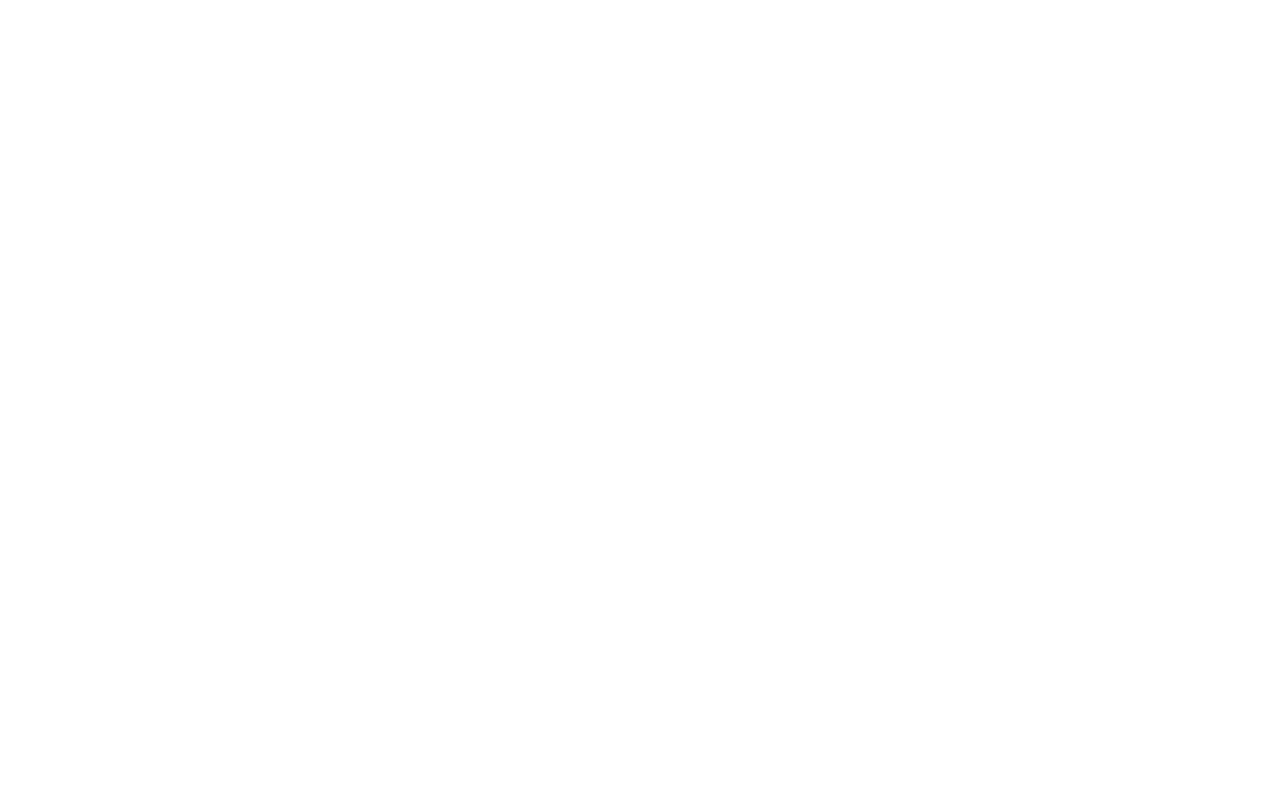
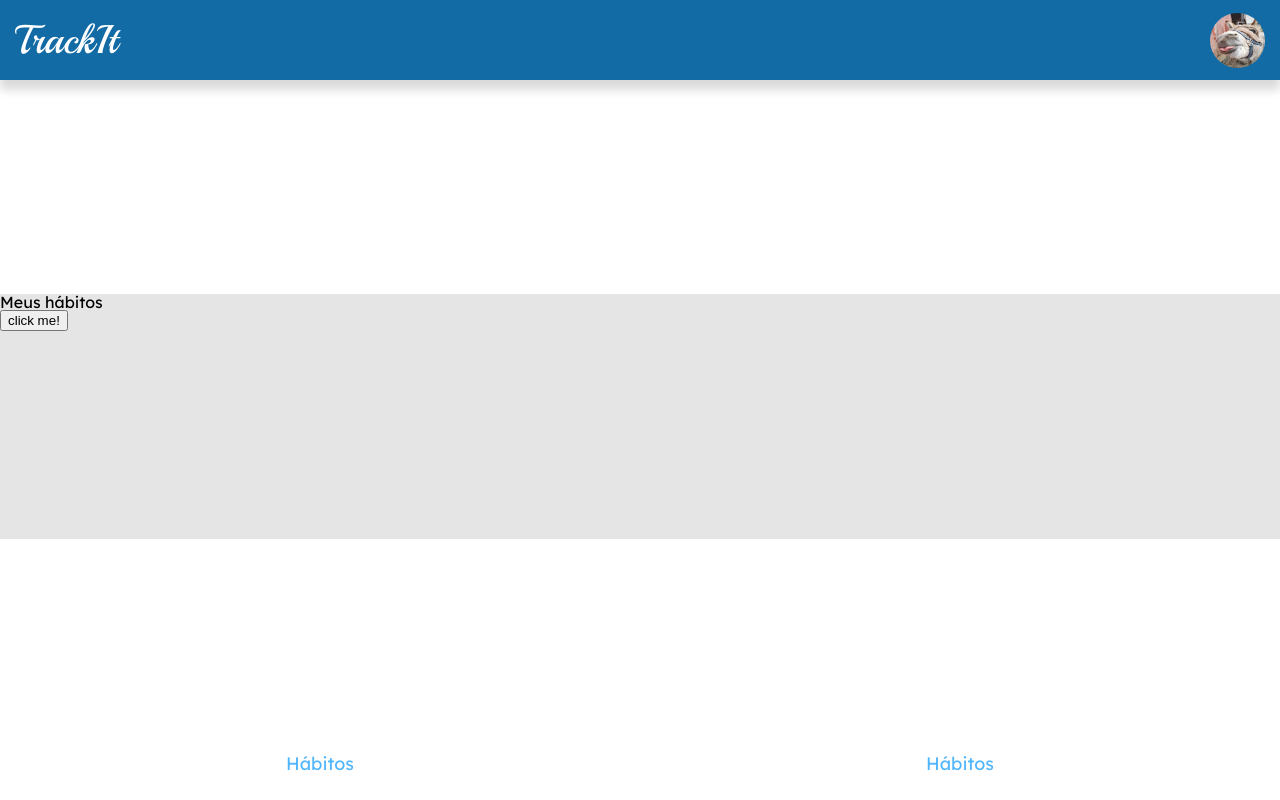
Before and after one commit to rafaelongo45/projeto10-trackit, a JavaScript app: page /habitos in a window 1280 px wide. Before the commit this address had no page. Built offline with nearby package versions, Linux system fonts and the light colour scheme.

Commit message:
Layout: Pagina de cadastro feita. Pagina de habitos iniciada

```diff
--- a/public/index.html
+++ b/public/index.html
@@ -7,6 +7,7 @@
   <link rel="preconnect" href="https://fonts.googleapis.com">
   <link rel="preconnect" href="https://fonts.gstatic.com" crossorigin>
   <link href="https://fonts.googleapis.com/css2?family=Lexend+Deca&display=swap" rel="stylesheet">
+  <link href="https://fonts.googleapis.com/css2?family=Playball&display=swap" rel="stylesheet">
   <title>TrackIt</title>
 </head>
 
--- a/src/Assets/style.css
+++ b/src/Assets/style.css
@@ -1,5 +1,9 @@
 *{
     box-sizing: border-box;
+}
+
+html{
+    height: 100%;
 }
 
 body{
@@ -8,4 +12,12 @@
     width:85vw;
     margin: auto;
     justify-content: center;
+    font-family: 'Lexend Deca', sans-serif;
+    min-height: 100%;
 }
+
+.root{
+    margin-top: 27%;
+    margin-bottom: 24%;
+    min-height: 100%;
+}
--- a/src/Components/App/App.js
+++ b/src/Components/App/App.js
@@ -1,12 +1,16 @@
 import { BrowserRouter, Routes, Route } from "react-router-dom";
 
-import LoginPage from "../LoginPage/LoginPage";
+import LoginPage from "../LoginPage";
+import CreateAccountPage from "../CreateAccountPage"
+import HabitsPage from "../HabitsPage";
 
 function App() {
     return (
         <BrowserRouter>
             <Routes>
                 <Route path="/" element={<LoginPage />} />
+                <Route path="/cadastro" element = {<CreateAccountPage />} />
+                <Route path= "/habitos" element = {<HabitsPage />} />
             </Routes>
         </BrowserRouter>
     )
--- a/src/Components/LoginPage/LoginPage.js
+++ b/src/Components/CreateAccountPage/index.js
@@ -1,23 +1,28 @@
-import { Link } from "react-router-dom";
+import { Link, useNavigate } from "react-router-dom";
 import styled from "styled-components";
 
 import Logo from "../../Assets/img/logo.svg"
 
 function LoginPage() {
+    const navigate = useNavigate();
+
+
     return (
         <>
             <PageLogo>
                 <img src={Logo} alt="Page Logo" />
             </PageLogo>
 
-            <Form>
+            <Form onSubmit={navigate("/habitos")}>
                 <input type="email" placeholder="email" required></input>
                 <input type="password" placeholder="senha" required></input>
+                <input type="text" placeholder="nome" required></input>
+                <input type="url" placeholder="foto" required></input>
                 <button type="submit">Entrar</button>
             </Form>
 
             <CreateAccountLink >
-                <Link to="/cadastro">Não tem uma conta? Cadastre-se</Link>
+                <Link to="/">Já tem uma conta? Faça login!</Link>
             </CreateAccountLink>
 
         </>
@@ -45,7 +50,6 @@
     display:flex;
     flex-wrap:wrap;
     margin-top: 15%;
-    font-family: 'Lexend Deca', sans-serif;
 
     input{
         padding-left: 10px;
@@ -79,7 +83,6 @@
 const CreateAccountLink = styled.section`
     text-align: center;
     margin-top: 20px;
-    font-family: 'Lexend Deca', sans-serif;
 
     a{
         color: rgba(82, 182, 255, 1);
--- /dev/null
+++ b/src/Components/Footer/index.js
@@ -0,0 +1,34 @@
+import { Link } from "react-router-dom";
+import styled from "styled-components"
+
+function RenderFooter(){
+    return (
+        <Footer>
+            <Link to ="/habitos">Hábitos</Link>
+
+            <Link to ="/habitos">Hábitos</Link>
+        </Footer>
+    )
+}
+
+export default RenderFooter;
+
+//CSS
+
+const Footer = styled.footer`
+    position: fixed;
+    bottom: 0;
+    left: 0;
+    right: 0;
+    height: 9%;
+    display:flex;
+    justify-content: space-around;
+    align-items: center;
+    background-color: white;
+
+    a{
+        font-size: 18px;
+        color: rgba(82, 182, 255, 1);
+        text-decoration: none;
+    }
+`
--- /dev/null
+++ b/src/Components/HabitsPage/index.js
@@ -0,0 +1,15 @@
+import RenderFooter from "../Footer";
+import RenderHeader from "../Header";
+import RenderHabits from "../Main";
+
+function HabitsPage(){
+    return (
+        <>
+            <RenderHeader />
+            <RenderHabits />
+            <RenderFooter />
+        </>
+    )
+}
+
+export default HabitsPage;
--- /dev/null
+++ b/src/Components/Header/index.js
@@ -0,0 +1,47 @@
+import styled from "styled-components";
+
+import Donkey from "../../Assets/img/donkey.jpg"
+
+function RenderHeader (){
+    return (
+        <Header>
+            <p>
+                TrackIt
+            </p>
+
+            <img src={Donkey} alt = "Hey shrek i'm donkey"/>
+        </Header>
+    )
+
+}
+
+export default RenderHeader;
+
+//CSS
+
+const Header = styled.header`
+    position: fixed;
+    top: 0;
+    left: 0;
+    right: 0;
+    height: 10%;
+    display: flex;
+    justify-content: space-between;
+    align-items: center;
+    background-color:rgba(18, 107, 165, 1);
+    box-shadow: 0px 10px 9px rgba(0, 0, 0, 0.15);
+
+    p{
+        font-family: 'Playball', cursive;
+        color: white;
+        font-size: 40px;
+        margin-left: 15px;
+    }
+
+    img{
+        border-radius: 50%;
+        width: 55px;
+        height: 55px;
+        margin-right: 15px;
+    }
+`
--- /dev/null
+++ b/src/Components/LoginPage/index.js
@@ -0,0 +1,92 @@
+import { Link, useNavigate } from "react-router-dom";
+import styled from "styled-components";
+
+
+import Logo from "../../Assets/img/logo.svg"
+
+function LoginPage() {
+    const navigate = useNavigate();
+
+    function changePage() {
+        navigate("/habitos");
+    }
+
+    return (
+        <>
+            <PageLogo>
+                <img src={Logo} alt="Page Logo" />
+            </PageLogo>
+
+            <Form onSubmit={changePage}>
+                <input type="email" placeholder="email" ></input>
+                <input type="password" placeholder="senha" ></input>
+                <button type="submit">Entrar</button>
+            </Form>
+
+            <LoginPageLink >
+                <Link to="/cadastro">Não tem uma conta? Cadastre-se</Link>
+            </LoginPageLink>
+
+        </>
+
+    )
+}
+
+export default LoginPage;
+
+
+//CSS
+
+const PageLogo = styled.div`
+    display:flex;
+    justify-content:center;
+    align-items:center;
+    margin-top:30%;
+
+    img{
+        width: 70%;
+    }
+`;
+
+const Form = styled.form`
+    display:flex;
+    flex-wrap:wrap;
+    margin-top: 15%;
+
+    input{
+        padding-left: 10px;
+    }
+
+
+    input, button{
+        margin-bottom: 5px;
+        width: 100%;
+        height: 50px;
+        border: solid 1px rgba(212, 212, 212, 1);
+        border-radius: 8px;
+
+    }
+
+    button{
+        background-color: rgba(82, 182, 255, 1);
+        color: white;
+        text-align: center;
+        font-size: 24px;
+        font-weight: 500;
+    }
+
+    input::placeholder{
+        font-size: 18px;
+        font-weight: 500;
+        color: rgba(212, 212, 212, 1);
+    }
+`;
+
+const LoginPageLink = styled.section`
+    text-align: center;
+    margin-top: 20px;
+
+    a{
+        color: rgba(82, 182, 255, 1);
+    }
+`;
--- /dev/null
+++ b/src/Components/Main/index.js
@@ -0,0 +1,22 @@
+import styled from "styled-components"
+
+function RenderHabits(){
+    return(
+        <Main>
+            <header>
+                <p>Meus hábitos</p>
+                <button>click me!</button>
+            </header>
+        </Main>
+    )
+}
+
+export default RenderHabits;
+
+//CSS
+const Main = styled.main`
+    background-color: rgb(229,229,229);
+    width: 100vw;
+    height: 100%;
+`
+//(229,229,229) margin-top: 10%; height: 9%;
```
Also changed, not shown: src/Assets/img/donkey.jpg (added).
